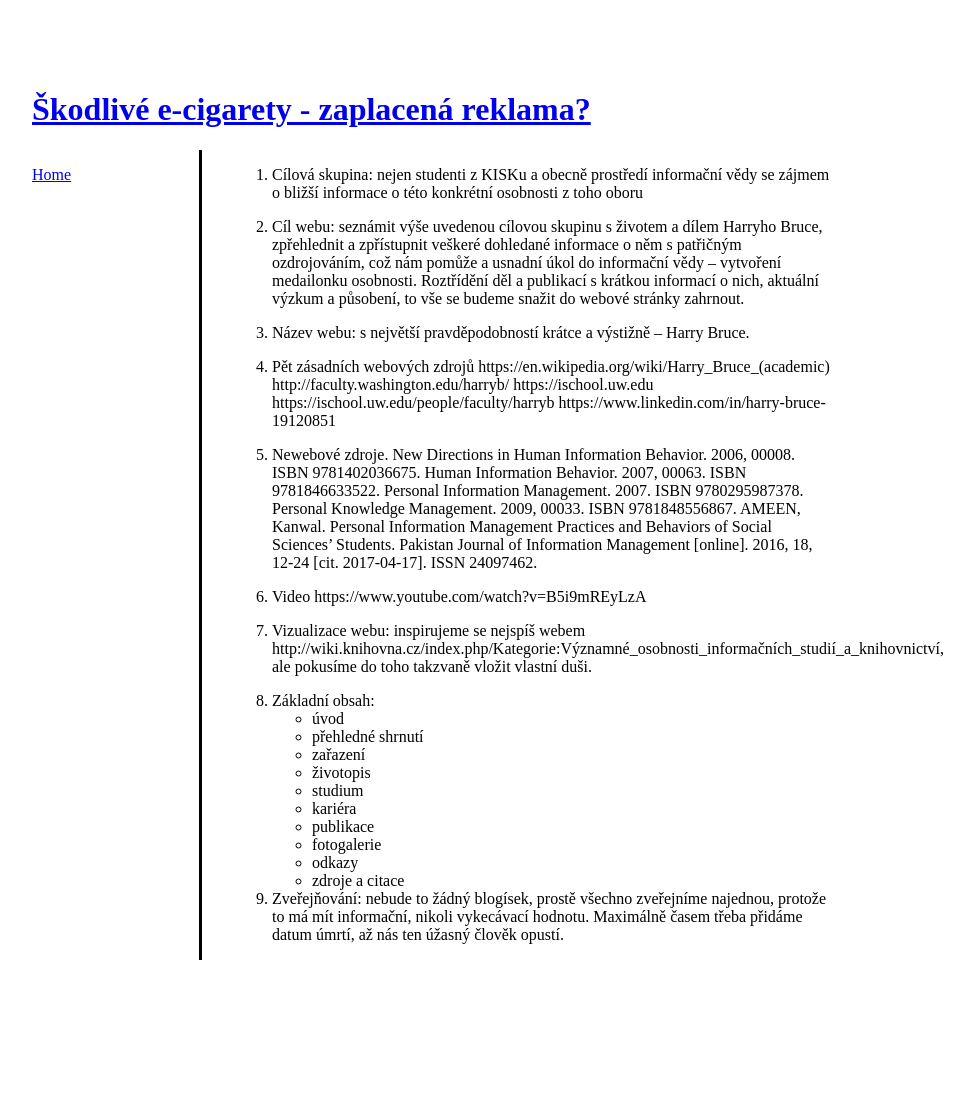
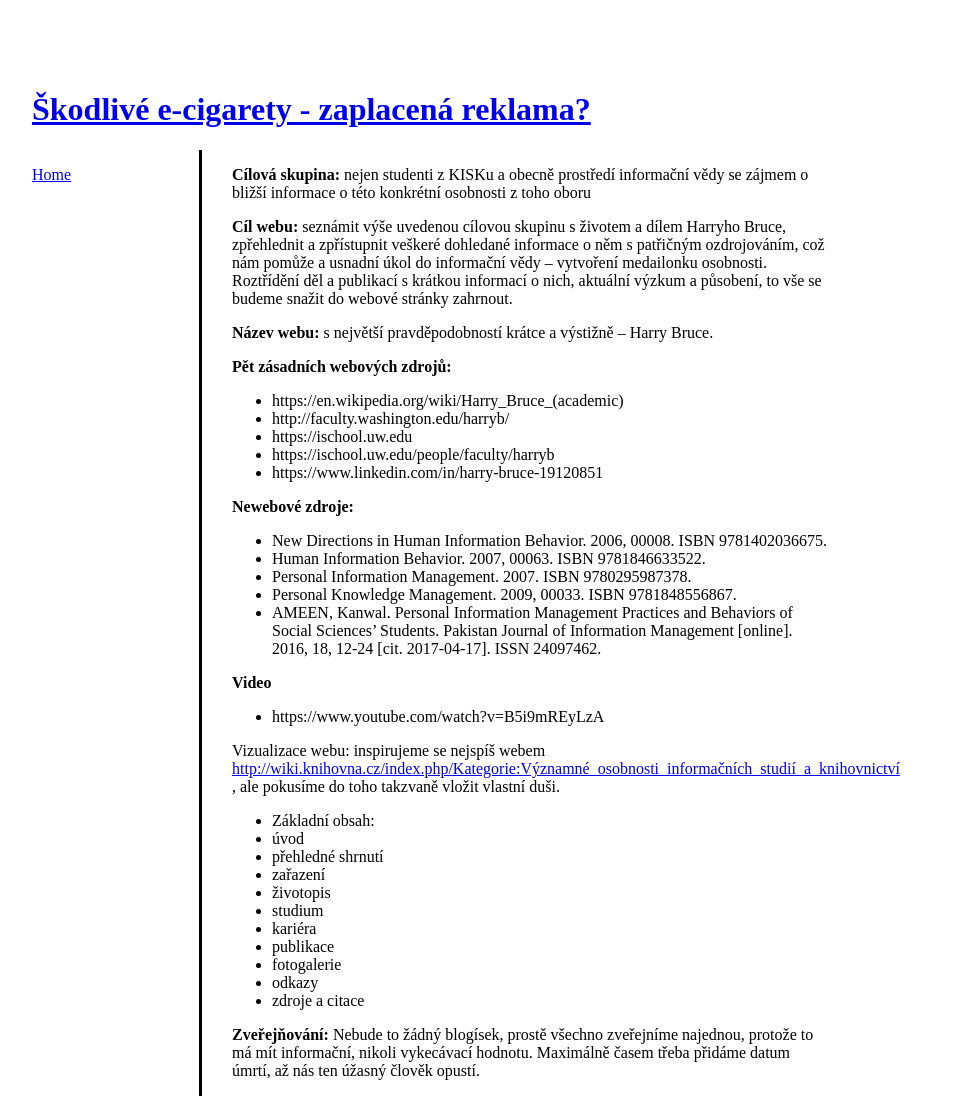
Before and after one commit to psvoboda94/learn-jekyll, a Jekyll site: the page built from about.md, in a window 1280 px wide. Shown: the whole page, without its empty margins (208-1182 px from the left). Built offline with Jekyll 4.4.1, drawn with Linux system fonts in a browser that asks for light colours; our own code applies the rules of GitHub Pages for plain Markdown files; before the commit the page ends 960 px from its top, so only the background shows below that; part of the change alters nothing that is shown.

```diff
--- a/about.md
+++ b/about.md
@@ -1,39 +1,41 @@
-1. Cílová skupina: nejen studenti z KISKu a obecně prostředí informační vědy se zájmem o bližší informace o této konkrétní osobnosti z toho oboru
+ **Cílová skupina:** nejen studenti z KISKu a obecně prostředí informační vědy se zájmem o bližší informace o této konkrétní osobnosti z toho oboru
 
-2. Cíl webu: seznámit výše uvedenou cílovou skupinu s životem a dílem Harryho Bruce, zpřehlednit a zpřístupnit veškeré dohledané informace o něm s patřičným ozdrojováním, což nám pomůže a usnadní úkol do informační vědy – vytvoření medailonku osobnosti. Roztřídění děl a publikací s krátkou informací o nich, aktuální výzkum a působení, to vše se budeme snažit do webové stránky zahrnout.
+ **Cíl webu:** seznámit výše uvedenou cílovou skupinu s životem a dílem Harryho Bruce, zpřehlednit a zpřístupnit veškeré dohledané informace o něm s patřičným ozdrojováním, což nám pomůže a usnadní úkol do informační vědy – vytvoření medailonku osobnosti. Roztřídění děl a publikací s krátkou informací o nich, aktuální výzkum a působení, to vše se budeme snažit do webové stránky zahrnout.
 
-3. Název webu: s největší pravděpodobností krátce a výstižně – Harry Bruce.
+ **Název webu:** s největší pravděpodobností krátce a výstižně – Harry Bruce.
 
-4. Pět zásadních webových zdrojů
-https://en.wikipedia.org/wiki/Harry_Bruce_(academic)
-http://faculty.washington.edu/harryb/
-https://ischool.uw.edu
-https://ischool.uw.edu/people/faculty/harryb
-https://www.linkedin.com/in/harry-bruce-19120851
+ **Pět zásadních webových zdrojů:**
 
-5. Newebové zdroje.
-New Directions in Human Information Behavior. 2006, 00008. ISBN 9781402036675.
-Human Information Behavior. 2007, 00063. ISBN 9781846633522.
-Personal Information Management. 2007. ISBN 9780295987378.
-Personal Knowledge Management. 2009, 00033. ISBN 9781848556867.
-AMEEN, Kanwal. Personal Information Management Practices and Behaviors of Social Sciences' Students. Pakistan Journal of Information Management [online]. 2016, 18, 12-24 [cit. 2017-04-17]. ISSN 24097462.
+ - https://en.wikipedia.org/wiki/Harry_Bruce_(academic)
+ - http://faculty.washington.edu/harryb/
+ - https://ischool.uw.edu
+ - https://ischool.uw.edu/people/faculty/harryb
+ - https://www.linkedin.com/in/harry-bruce-19120851
 
-6. Video
-https://www.youtube.com/watch?v=B5i9mREyLzA
+**Newebové zdroje:**
 
+- New Directions in Human Information Behavior. 2006, 00008. ISBN 9781402036675.
+- Human Information Behavior. 2007, 00063. ISBN 9781846633522.
+- Personal Information Management. 2007. ISBN 9780295987378.
+- Personal Knowledge Management. 2009, 00033. ISBN 9781848556867.
+- AMEEN, Kanwal. Personal Information Management Practices and Behaviors of Social Sciences' Students. Pakistan Journal of Information Management [online]. 2016, 18, 12-24 [cit. 2017-04-17]. ISSN 24097462.
 
-7. Vizualizace webu: inspirujeme se nejspíš webem http://wiki.knihovna.cz/index.php/Kategorie:Významné_osobnosti_informačních_studií_a_knihovnictví, ale pokusíme do toho takzvaně vložit vlastní duši.
+**Video**
+- https://www.youtube.com/watch?v=B5i9mREyLzA
 
-8. Základní obsah:
-- úvod
-- přehledné shrnutí
-- zařazení
-- životopis
-- studium
-- kariéra
-- publikace
-- fotogalerie
-- odkazy
-- zdroje a citace
+Vizualizace webu: inspirujeme se nejspíš webem [http://wiki.knihovna.cz/index.php/Kategorie:Významné_osobnosti_informačních_studií_a_knihovnictví](http://wiki.knihovna.cz/index.php/Kategorie:V%C3%BDznamn%C3%A9_osobnosti_informa%C4%8Dn%C3%ADch_studi%C3%AD_a_knihovnictv%C3%AD) , ale pokusíme do toho takzvaně vložit vlastní duši.
 
-9. Zveřejňování: nebude to žádný blogísek, prostě všechno zveřejníme najednou, protože to má mít informační, nikoli vykecávací hodnotu. Maximálně časem třeba přidáme datum úmrtí, až nás ten úžasný člověk opustí.
+ - Základní obsah:
+ - úvod
+ - přehledné shrnutí
+ - zařazení
+ - životopis
+ - studium
+ - kariéra
+ - publikace
+ - fotogalerie
+ - odkazy
+ - zdroje a citace
+
+ **Zveřejňování:**
+ Nebude to žádný blogísek, prostě všechno zveřejníme najednou, protože to má mít informační, nikoli vykecávací hodnotu. Maximálně časem třeba přidáme datum úmrtí, až nás ten úžasný člověk opustí.
```
